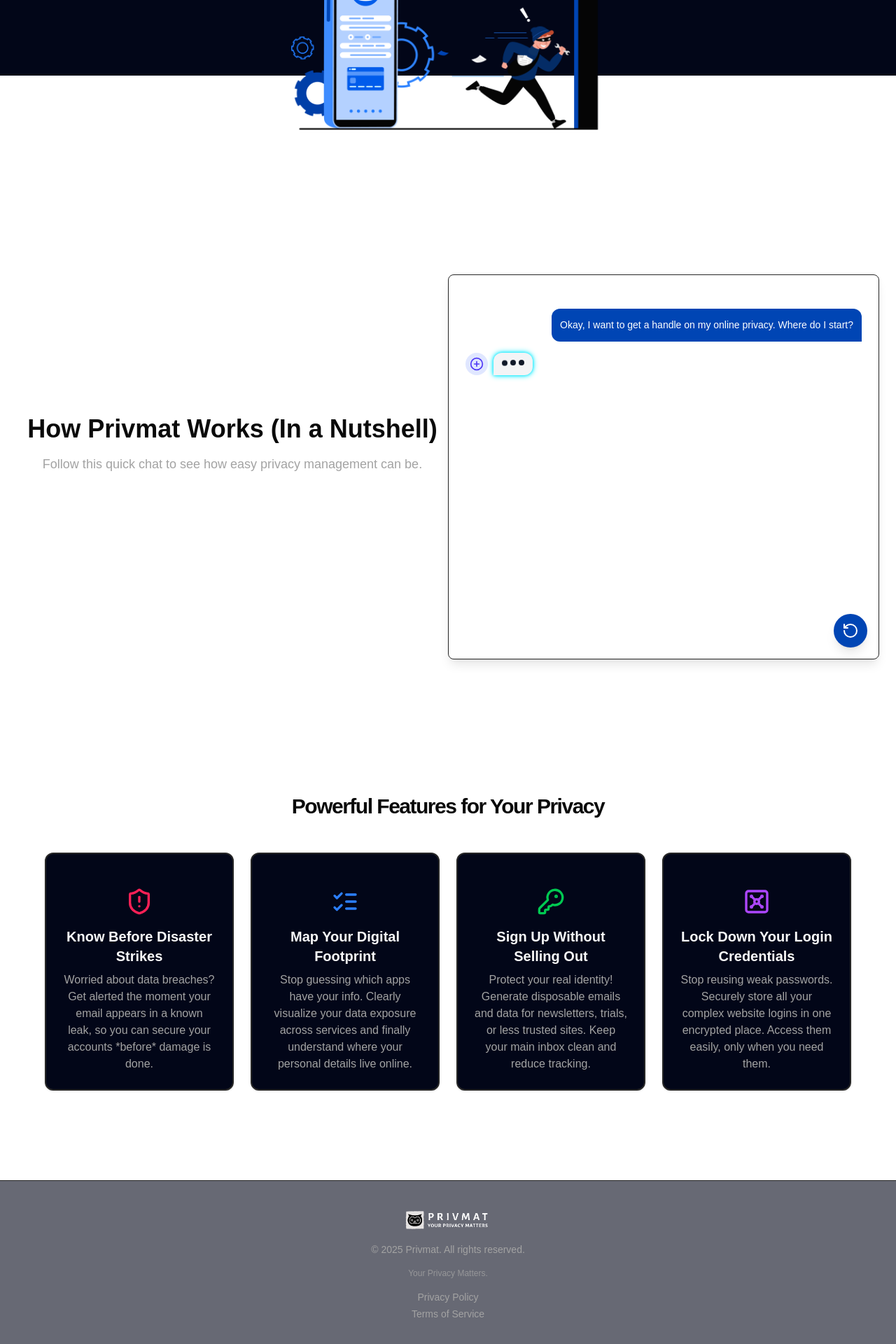
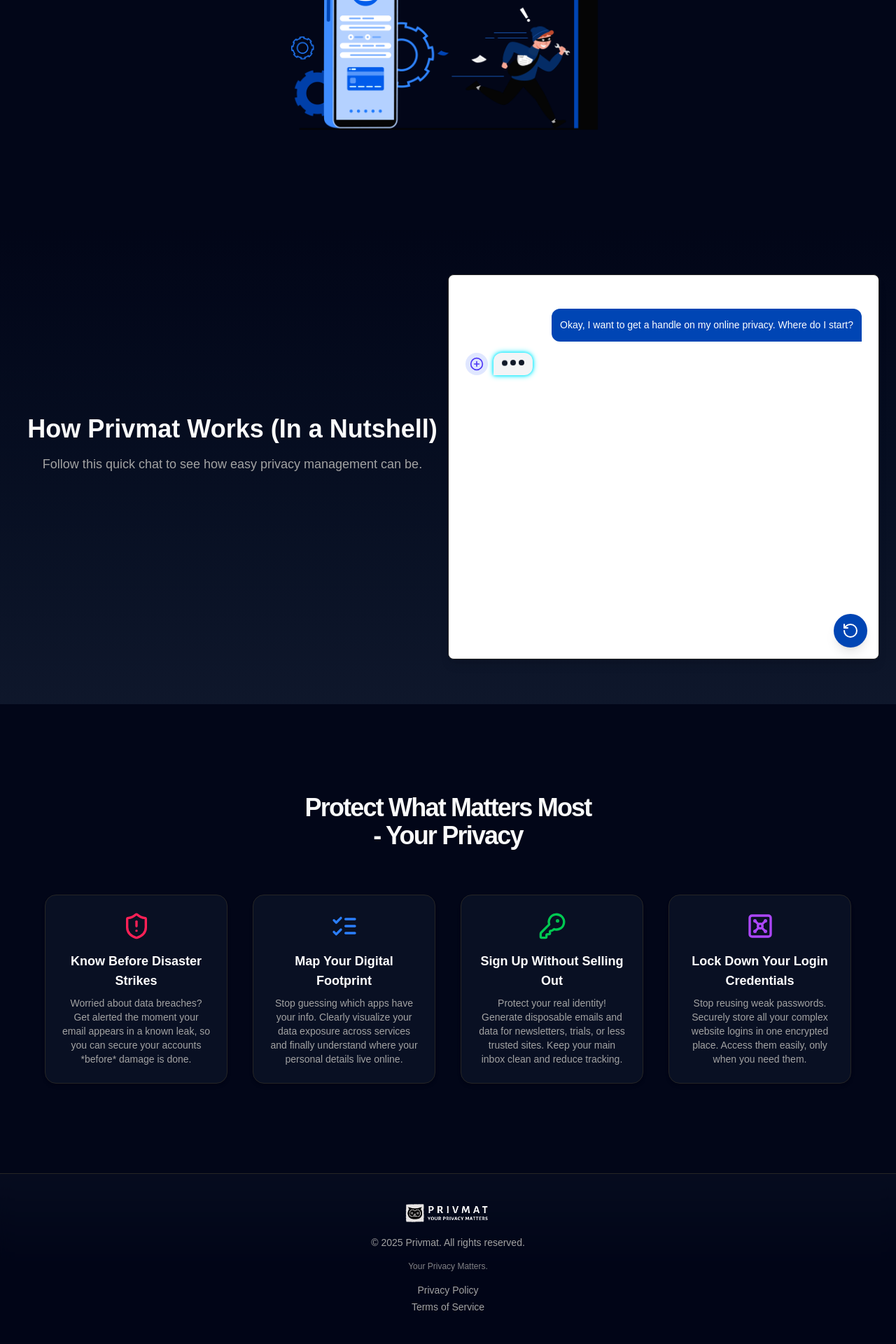
Before and after one commit to Yashraj8959/privmat, a Next.js app: page / in a window 1280 px wide. Shown: the part 692-2612 px from the top of the page at 70% size. Built offline with nearby package versions, Linux system fonts and the light colour scheme; no server answers.

Commit message:
Refactor layout and page components for improved structure and styling

```diff
--- a/app/layout.js
+++ b/app/layout.js
@@ -32,30 +32,26 @@
     >
     <html lang="en" suppressHydrationWarning>
       <body
-        className={`${geistSans.variable} ${geistMono.variable} antialiased`}
+        className={`${geistSans.variable} ${geistMono.variable} antialiased bg-slate-950`}
       >
         <ThemeProvider
             attribute="class"
-            defaultTheme="system"
+            defaultTheme="dark"
             enableSystem
             disableTransitionOnChange
           >
-            {/* <div className="fixed inset-0 -z-10 h-full w-full items-center px-5 py-24 [background:radial-gradient(125%_125%_at_50%_10%,#000_40%,#63e_100%)]"></div> */}
-            <div className="fixed -z-50 h-full w-full bg-slate-950">
-            {/* Left Gradient Circle */}
-              <div className="absolute top-[-20%] left-[-40%] sm:left-[-30%] md:left-[-20%] h-[60vw] w-[60vw] max-w-[500px] max-h-[500px] rounded-full bg-[radial-gradient(circle_farthest-side,rgba(255,0,182,.15),rgba(255,255,255,0))]" />
-
-            {/* Right Gradient Circle */}
-              <div className="absolute top-[-20%] right-[-40%] sm:right-[-30%] md:right-[-20%] h-[60vw] w-[60vw] max-w-[500px] max-h-[500px] rounded-full bg-[radial-gradient(circle_farthest-side,rgba(255,0,182,.15),rgba(255,255,255,0))]" />
+            <div className="absolute  -z-50 h-full w-full bg-slate-950">
+                <div className="absolute bottom-0 left-0 right-0 top-0 bg-[linear-gradient(to_right,#4f4f4f2e_1px,transparent_1px),linear-gradient(to_bottom,#4f4f4f2e_1px,transparent_1px)] bg-[size:14px_24px] [mask-image:radial-gradient(ellipse_60%_50%_at_50%_0%,#000_70%,transparent_100%)]"></div>
             </div>
-
             {/* header */}
             <HeaderServer />
             {/* main content */}
             {children}
             <Toaster />
             {/* Footer */}
-            <Footer />
+            {/* Slight fade into footer */}
+            <div className="h-32 bg-gradient-to-b from-slate-900 to-slate-950"><Footer /></div>
+
 
           </ThemeProvider>
       </body>
--- a/app/page.js
+++ b/app/page.js
@@ -1,44 +1,24 @@
-import { Button } from "@/components/ui/button";
 import  HeroSection  from "@/components/Hero";
-
-import { features } from "@/data/features";
-import { Card, CardContent } from "@/components/ui/card";
 import HowItWorks from "@/components/HowItWorks";
+import FeaturesSection from "@/components/FeaturesSection";
 export default function Home() {
   return (
     <>
-    {/* <div className="dots w-full"></div> */}
-      {/* hero section */}
-        <HeroSection />
+        <div className="relative overflow-hidden">
+            <HeroSection />
 
-      {/* how it works */}
-      <HowItWorks/>
-      {/* Features Section */}
-          <section className="w-full py-12 md:py-24 lg:py-32 ">
-        <div className="container mx-auto px-4 md:px-6">
-          <h2 className="text-3xl font-bold tracking-tighter text-center mb-12">
-            Powerful Features for Your Privacy
-          </h2>
-          <div className="grid grid-cols-1 md:grid-cols-2 lg:grid-cols-4 gap-6 max-w-6xl mx-auto">
-            {features.map((feature, index) => (
-              <Card
-                key={index}
-                className="border-2 hover:border-primary transition-colors duration-300"
-              >
-                <CardContent className="pt-6 text-center flex flex-col items-center">
-                  <div className="flex flex-col items-center justify-center">
-                    {feature.icon}
-                    <h3 className="text-xl font-bold mb-2">{feature.title}</h3>
-                    <p className="text-muted-foreground">
-                      {feature.description}
-                    </p>
-                  </div>
-                </CardContent>
-              </Card>
-            ))}
-          </div>
+            {/* Gradient divider between hero and how it works */}
+            {/* <div className="bg-gradient-to-b from-transparent to-slate-950"></div> */}
+
+
+
+            {/* Gradient divider between how it works and features */}
+            <div className=" bg-gradient-to-b from-slate-950 to-slate-900"><HowItWorks /></div>
+
+            <FeaturesSection />
+
+
         </div>
-      </section>
     </>
   );
 }
```
